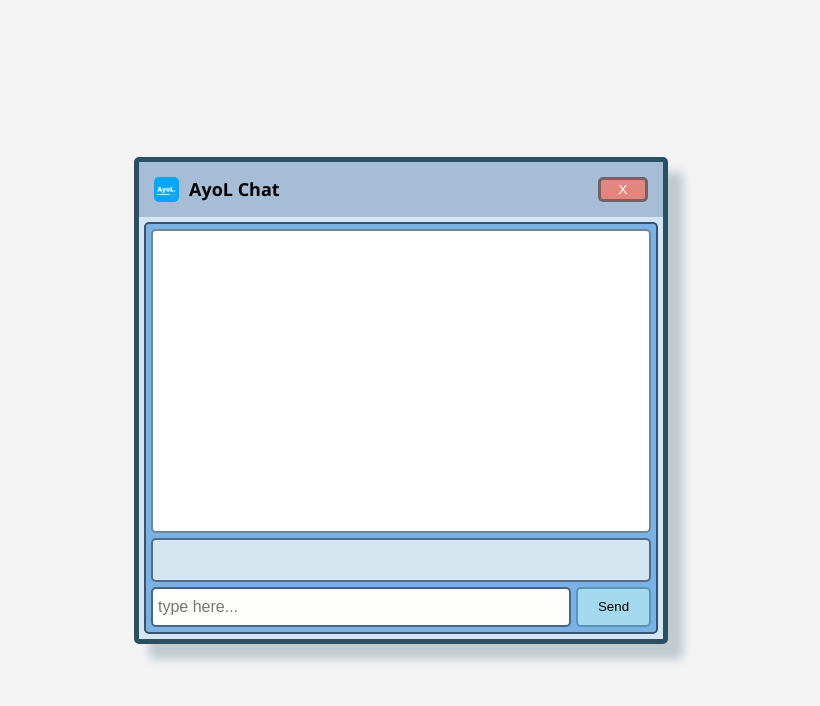
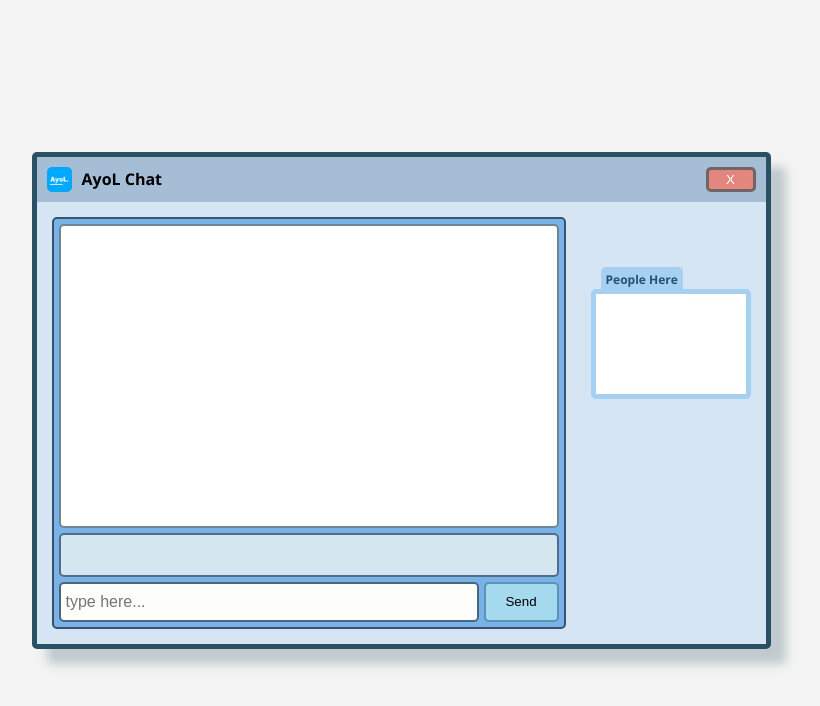
Before and after one commit to AyoL-Chat/AyoL, a React (Create React App) app: page /chat in a window 1280 px wide. Shown: the top 706 px of the page, without its empty margins (239-1059 px from the left). Built offline with nearby package versions, Linux system fonts and the light colour scheme.

Commit message:
people here box

```diff
--- a/src/components/single-use/Window/SideMenu/SideMenu.css
+++ b/src/components/single-use/Window/SideMenu/SideMenu.css
@@ -0,0 +1,39 @@
+
+#people-here{
+    margin-top: 50px;
+}
+
+#people-here #label{
+    background-color: #A6D0F1;
+    display: inline-block;
+    border-top-left-radius: 5px;
+    border-top-right-radius: 5px;
+    padding-left: 5px;
+    padding-right: 5px;
+    margin-left: 10px;
+}
+
+#people-here #label span{
+    font-size: 12px;
+    color: #235373;
+    font-weight: 700;
+}
+
+#people-here #box{
+    min-height: 100px;
+    max-height: 350px;
+    width: 150px;
+    margin: 0;
+    background-color: #FFFFFF;
+    border: 5px solid #A6D0F1;
+    border-radius: 5px;
+    list-style: none;
+    margin: 0px;
+    padding: 0px;
+}
+
+#people-here #box li{
+    padding: 5px;
+    cursor: default;
+    border-bottom: 1px solid rgb(0, 0, 0, 0.1);
+}
--- a/src/components/single-use/Window/SideMenu/SideMenu.js
+++ b/src/components/single-use/Window/SideMenu/SideMenu.js
@@ -1,9 +1,22 @@
 import "./SideMenu.css";
 
 const SideMenu = () => {
+    let activeUsers = [];
+
     return (
-        <div>
-
+        <div id="side-menu">
+            <div id="people-here">
+                <div id="label">
+                    <span>People Here</span>
+                </div>
+                <ul id="box">
+                    {
+                        activeUsers.map(user => (
+                            <li>{user.username}</li>
+                        ))
+                    }
+                </ul>
+            </div>
         </div>
     );
 };
--- a/src/components/single-use/Window/Window.css
+++ b/src/components/single-use/Window/Window.css
@@ -11,7 +11,7 @@
     flex-direction: row;
     justify-content: space-between;
     background-color: #A5BDD5;
-    padding: 15px;
+    padding: 10px;
 }
 
 #taskbar #label{
@@ -29,7 +29,7 @@
 }
 
 #taskbar #label h3{
-    font-size: 18px;
+    font-size: 16px;
     margin: 0px;
     margin-left: 10px;
 }
@@ -46,5 +46,8 @@
 }
 
 #main{
-    padding: 5px;
+    padding: 15px;
+    display: flex;
+    flex-direction: row;
+    gap: 25px;
 }
```
